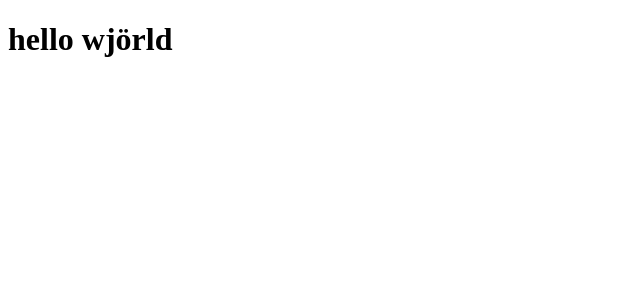
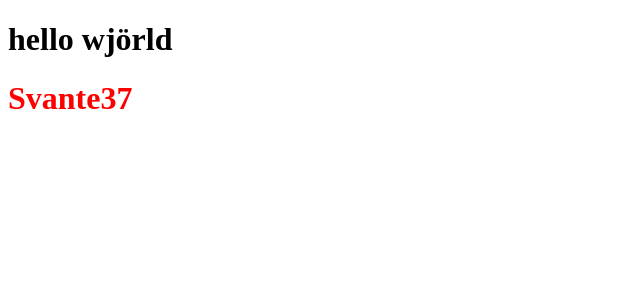
Before and after one commit to Svante-J/examination2, a React (Create React App) app: page / in a window 1280 px wide. Shown: the top 300 px of the page, without its empty margins (0-640 px from the left). Built offline with nearby package versions, Linux system fonts and the light colour scheme.

Commit message:
mappstruktur o react dom

```diff
--- a/package.json
+++ b/package.json
@@ -8,6 +8,7 @@
     "@testing-library/user-event": "^12.8.3",
     "react": "^17.0.2",
     "react-dom": "^17.0.2",
+    "react-router-dom": "^5.3.0",
     "react-scripts": "4.0.3",
     "web-vitals": "^1.1.2"
   },
--- a/src/App.js
+++ b/src/App.js
@@ -1,9 +1,11 @@
 import React from "react";
+import {MyFirstComponent} from "./components/myfirstcomponent/MyFirstComponent"
 
 function App() {
   return (
     <div>
       <h1> hello wjörld</h1>
+      < MyFirstComponent name="Svante" age ="37"/>
     </div>
   );
 }
--- /dev/null
+++ b/src/components/myfirstcomponent/MyFirstComponent.css
@@ -0,0 +1,3 @@
+.title{
+    color: red;
+}
--- /dev/null
+++ b/src/components/myfirstcomponent/MyFirstComponent.js
@@ -0,0 +1,15 @@
+
+import "./MyFirstComponent.css"
+
+export const MyFirstComponent = (props) => {
+
+return(
+    <div>
+        <h1 className="title">
+        {props.name}
+        {props.age}
+        </h1>
+    </div>
+)
+
+}
```
Also changed, not shown: 1 other file (tests, documents, lock files or other folders).
